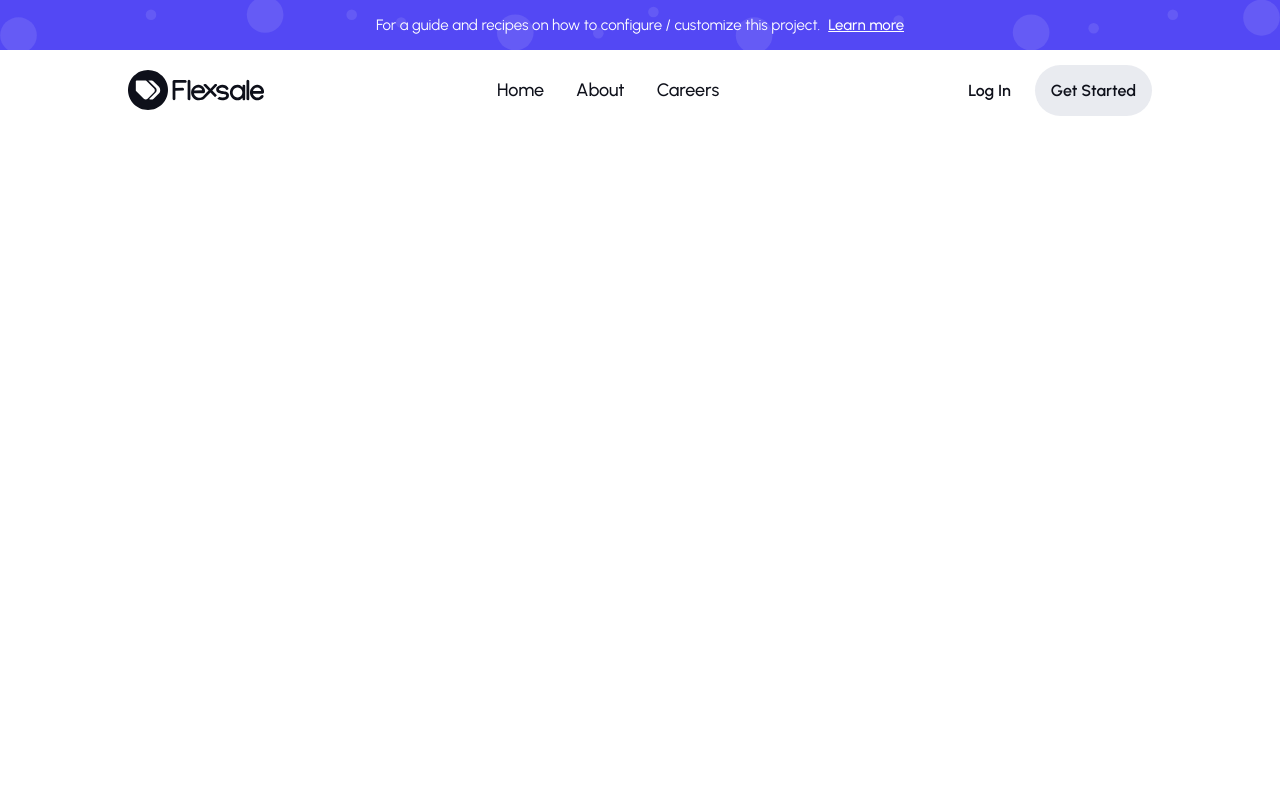
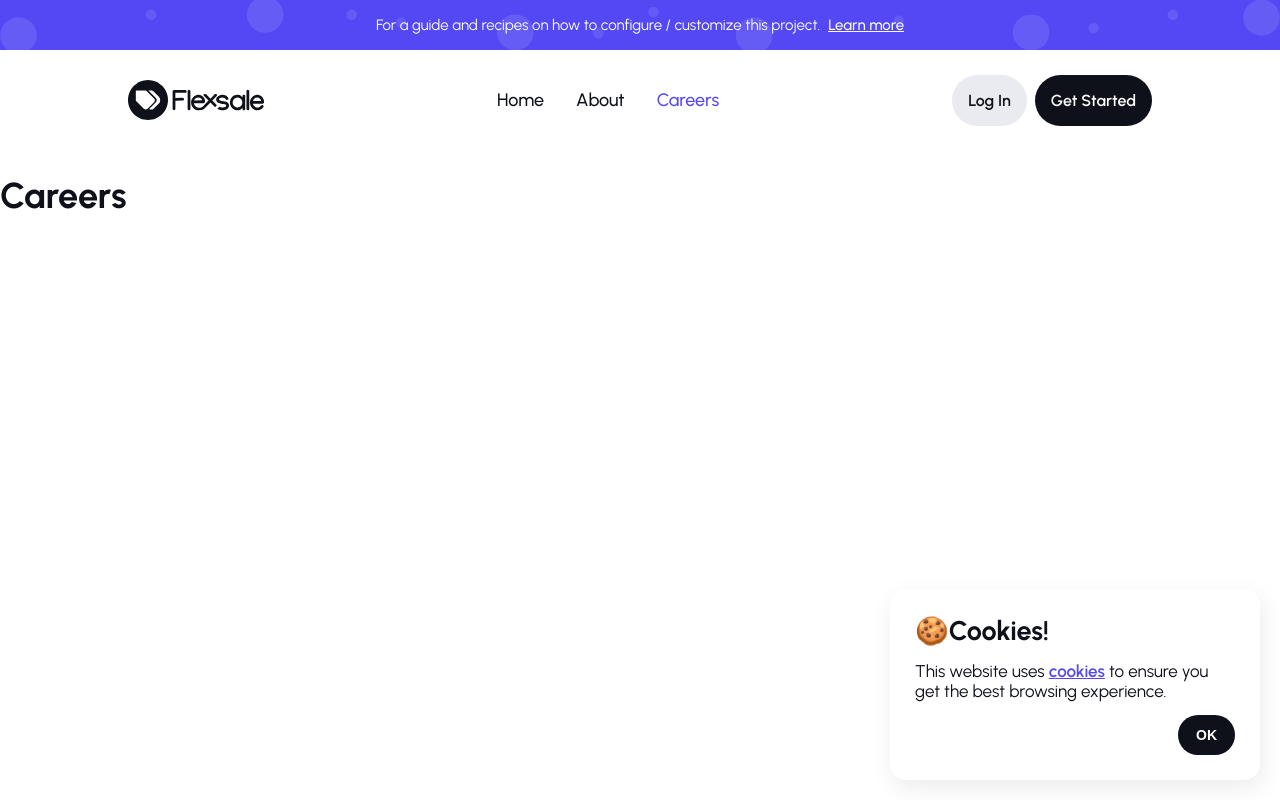
Before and after one commit to benjaminayimah/flexsale-web, a Vue app: page /careers in a window 1280 px wide. Shown: the top 800 px of the page. Built offline with nearby package versions, Linux system fonts and the light colour scheme.

Commit message:
header update

```diff
--- a/src/App.vue
+++ b/src/App.vue
@@ -2,16 +2,22 @@
   <div id="home_wrapper" :class="[{ 'tab-view': getTablet }, {'desk-view': getDesktop }, {'mob-view': getMobile } ]">
     <top-info-bar />
     <Header v-bind:mob="getMobile" v-bind:tab="getTablet" v-bind:desk="getDesktop" v-bind:winHeight="getWindowHeight" />
-    <router-view/>
+    <div class="sections-wrapper" :style="{ 'minHeight' : getWindowHeight + 'px' }">
+      <router-view/>
+    </div>
+    <cookie-consent />
+    <Footer />
   </div>
 </template>
 <script>
 import { mapGetters } from 'vuex';
+import CookieConsent from './components/includes/CookieConsent.vue';
 import Header from './components/includes/Header.vue';
 import TopInfoBar from './components/includes/TopInfoBar.vue';
+import Footer from './components/includes/Footer.vue';
 export default {
     name: "App",
-    components: { Header, TopInfoBar },
+    components: { Header, TopInfoBar, CookieConsent, Footer },
     computed: mapGetters(['getTablet', 'getMobile', 'getDesktop', 'getWindowHeight']),
     created() {
       this.$store.commit('computeWindow')
--- a/src/assets/index.scss
+++ b/src/assets/index.scss
@@ -28,6 +28,8 @@ button,.a-button{
     font-weight: 600;
     &:hover {
         background-color: $gray-light;
+    }&:active {
+        transform: scale(0.94);
     }
 }
 .a-button{
@@ -37,18 +39,21 @@ button,.a-button{
     background-color: $dark;
     color: $white-color;
     &:hover{
-      background-color: $primary-hover;
+      background-color: $primary ;
     }
 }
-.button-secndary{
+.button-secondary{
     background-color: $gray-light;
+    color: $dark;
     &:hover{
-      background-color: $dark;
-      color: #fff;
+      background-color: $dark-light;
     }
 }
 .gap-8{
     gap: 8px;
+}
+.gap-16{
+    gap: 16px;
 }
 ul {
     padding: 0;
@@ -123,4 +128,11 @@ ul {
     .no-hover:hover{
         background-color: transparent !important;
     }
+    .header-right a {
+        padding: 14px;
+        font-size: 14px;
+    }
+    #cookie_consent{
+        width: 100%;
+    }
 }
--- /dev/null
+++ b/src/components/includes/CookieConsent.vue
@@ -0,0 +1,51 @@
+<template>
+    <div id="cookie_consent">
+        <div class="cookies-wrapper fx-col">
+            <h2>🍪Cookies!</h2>
+            <div class="cookies-body">
+                This website uses <a href="">cookies</a> to ensure you get the best browsing experience.
+            </div>
+            <div class="cookie-bottom fx">
+                <button class="button button-primary">OK</button>
+            </div>
+        </div>
+    </div>
+</template>
+<script>
+export default {
+    name: 'CookieConsent'
+}
+</script>
+<style lang="scss" scoped>
+#cookie_consent{
+    position: fixed;
+    background-color: #fff;
+    width: 410px;
+    padding: 20px;
+    right: 0;
+    bottom: 0;
+    .cookies-wrapper{
+        box-shadow: rgb(0 0 0 / 8%) 3px 8px 24px;
+        border-radius: 16px;
+        padding: 25px;
+        gap: 14px;
+        h2{
+            margin: 0;
+        }
+    }
+    .cookies-body{
+        font-size: 17px;
+        a {
+            color: $primary;
+            font-weight: 600;
+        }
+    }
+    .cookie-bottom{
+        justify-content: flex-end;
+        button {
+            padding: 12px 18px;
+            font-size: 14px;
+        }
+    }
+}
+</style>
--- /dev/null
+++ b/src/components/includes/Footer.vue
@@ -0,0 +1,13 @@
+<template>
+    <footer>
+        footer
+    </footer>
+</template>
+<script>
+export default {
+    name: 'Footer'
+}
+</script>
+<style lang="scss" scoped>
+
+</style>
--- a/src/components/includes/Header.vue
+++ b/src/components/includes/Header.vue
@@ -22,11 +22,11 @@
       <div v-if="desk" id="nav" class="fx">
           <router-link to="/">Home</router-link>
           <router-link to="/about">About</router-link>
-          <router-link to="/about">Careers</router-link>
+          <router-link to="/careers">Careers</router-link>
       </div>
       <div v-show="!menuToggle" class="header-right gap-8 fx">
-        <a v-if="desk" href="http://localhost:8080/signin" class="a-button signin">Log In</a>
-        <a href="http://localhost:8080/signup" class="a-button" :class="mob ? 'button-primary' : 'signup'">Get Started</a>
+        <a v-if="desk" href="http://localhost:8080/signin" class="a-button button-secondary">Log In</a>
+        <a href="http://localhost:8080/signup" class="a-button button-primary">Get Started</a>
       </div>
     </div>
   </header>
@@ -52,7 +52,7 @@ export default {
 </script>
 <style lang="scss" scoped>
 header{
-  height: 80px;
+  height: 100px;
   background-color: #ffffff;
   #nav {
     a {
@@ -74,17 +74,6 @@ header{
         font-size: 16px;
         font-weight: 600;
       }
-      .signin{
-          color: $dark;
-        }
-      .signup{
-        background-color: $gray-light;
-        color: $dark;
-        &:hover{
-        background-color: $dark;
-        color: #fff;
-      }
-}
     }
 }
 .sticky-top{
--- a/src/components/includes/MobileMenu.vue
+++ b/src/components/includes/MobileMenu.vue
@@ -1,11 +1,11 @@
 <template>
     <transition name="slide-fade">
-        <div v-if="menuActive && !desk" id="mobile_menu" :style="{ height: winHeight-130 + 'px' }">
+        <div v-if="menuActive && !desk" id="mobile_menu" :style="{ height: winHeight-150 + 'px' }">
             <div class="mob-menu-wrapper fx-js fx-col">
                 <ul>
                     <li><router-link to="/">Home</router-link></li>
                     <li><router-link to="/about">About</router-link></li>
-                    <li><router-link to="/about">Careers</router-link></li>
+                    <li><router-link to="/careers">Careers</router-link></li>
                 </ul>
                 <div class="fx w-100 gap-8">
                     <a href="" class="w-50 signin a-button button-secondary">Login</a>
@@ -33,10 +33,18 @@ export default {
 }
 ul{
     li{
+        display: flex;
+        transition: 0.5s all;
+        flex-grow: 1;
+        height: 75px;
+
         a {
-            padding: 20px;
-            display: block;
+            display: flex;
             font-size: 1.8rem;
+            padding: 0 20px;
+            flex-grow: 1;
+            height: inherit;
+            align-items: center;
         }
     }
     .router-link-exact-active {
@@ -45,15 +53,6 @@ ul{
 }
 .a-button{
     padding: 20px;
-}
-
-.signin{
-    background-color: $gray-light;
-    color: $dark;
-    &:hover{
-    background-color: $dark;
-    color: #fff;
-    }
 }
 .slide-fade-enter-active {
   transition: all 0.3s ease-out;
--- /dev/null
+++ b/src/views/Careers.vue
@@ -0,0 +1,11 @@
+<template>
+    <h1>Careers</h1>
+</template>
+<script>
+export default {
+    name: "Careers"
+}
+</script>
+<style lang="scss" scoped>
+
+</style>
--- /dev/null
+++ b/src/views/CookiesPolicy.vue
@@ -0,0 +1,13 @@
+<template>
+    <div>
+        <h1>Cookies Policy</h1>
+    </div>
+</template>
+<script>
+export default {
+    name: 'CookiesPolicy'
+}
+</script>
+<style lang="scss" scoped>
+
+</style>
--- /dev/null
+++ b/src/views/PrivacyPolicy.vue
@@ -0,0 +1,13 @@
+<template>
+    <div>
+        <h1>Privacy Policy</h1>
+    </div>
+</template>
+<script>
+export default {
+    name: 'PrivacyPolicy'
+}
+</script>
+<style lang="scss" scoped>
+
+</style>
--- /dev/null
+++ b/src/views/Terms.vue
@@ -0,0 +1,13 @@
+<template>
+    <div>
+        <h1>Terms & Conditions</h1>
+    </div>
+</template>
+<script>
+export default {
+    name: 'TermsAndConditions'
+}
+</script>
+<style lang="scss" scoped>
+
+</style>
```
Also changed, not shown: src/router/index.js (+14 -1 lines).
